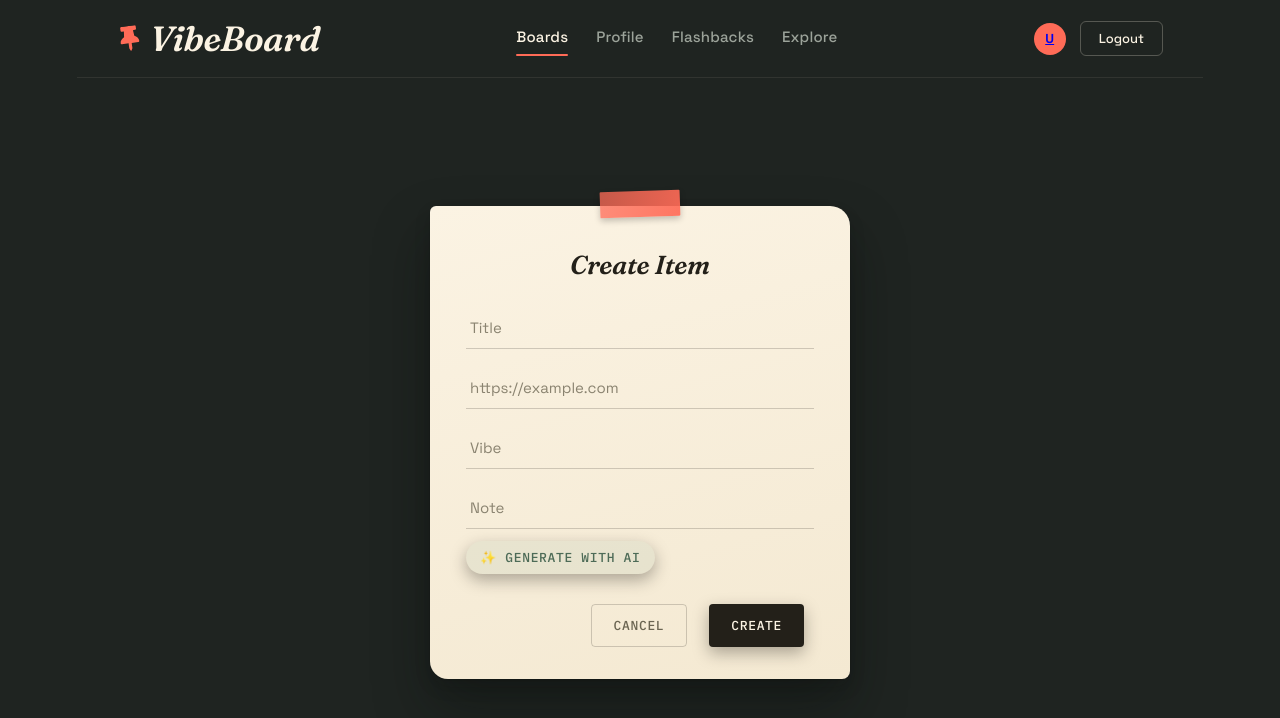
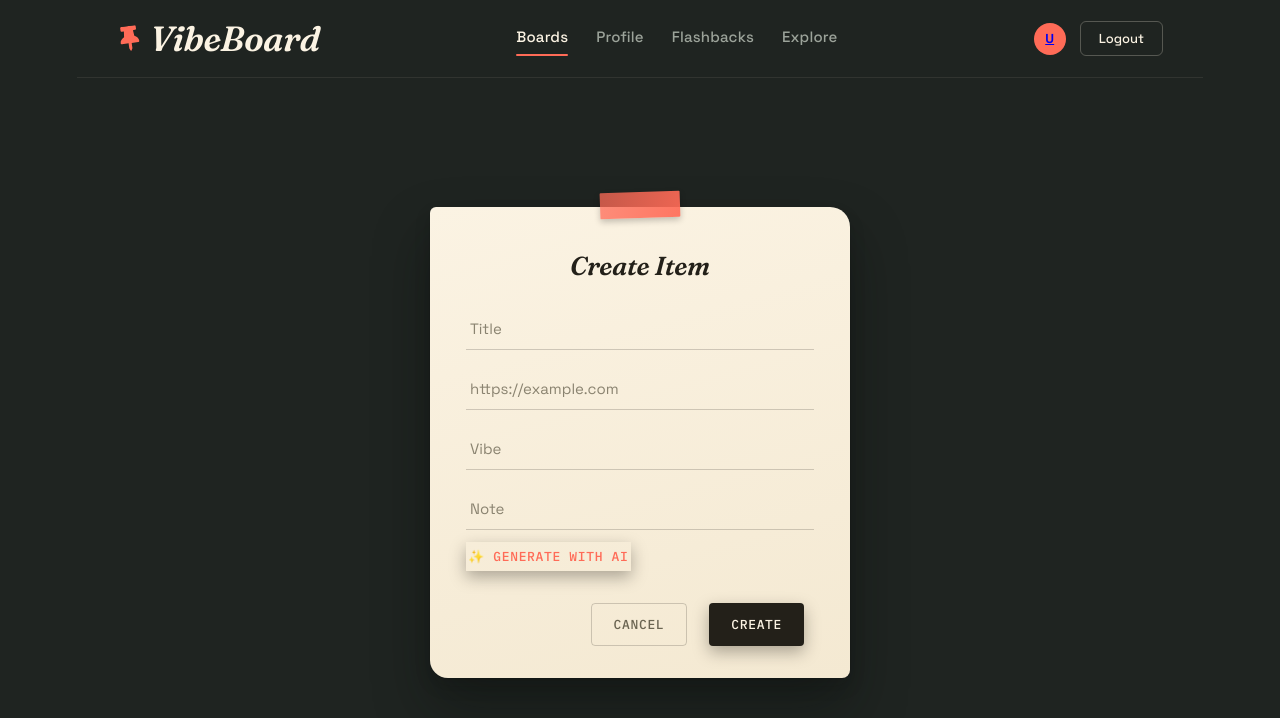
Before and after one commit to ImanAmirr/VibeBoard, a React app in the folder frontend/: page /boards/1/items/new in a window 1280 px wide. Shown: the top 718 px of the page. Built offline with nearby package versions, Linux system fonts and the light colour scheme; no server answers; the HTML template or start-up script is replaced by a standard one.

Commit message:
css changes

```diff
--- a/frontend/src/pages/board.css
+++ b/frontend/src/pages/board.css
@@ -496,32 +496,33 @@
   display: inline-flex !important;
   width: auto !important;
   align-items: center;
-  gap: 6px;
+  gap: 8px;
   align-self: flex-start;
   font-family: 'IBM Plex Mono', monospace;
-  font-size: 11px;
-  font-weight: 500;
-  letter-spacing: 0.04em;
+  font-size: 12px;
+  font-weight: 600;
+  letter-spacing: 0.28em;
   text-transform: uppercase;
-  padding: 8px 14px !important;
-  margin: -6px 0 20px !important;
-  border-radius: 999px !important;
+  padding: 6px 2px !important;
+  margin: -6px 0 22px !important;
+  border-radius: 0 !important;
   border: none !important;
-  background: rgba(143, 169, 152, 0.14) !important;
-  color: #4d6b57 !important;
+  background: transparent !important;
+  color: var(--tape-coral) !important;
   cursor: pointer;
-  transition: transform .18s ease, box-shadow .18s ease, background .18s ease, color .18s ease;
+  transition: opacity .18s ease, letter-spacing .18s ease, transform .18s ease;
 }
 
 .generate-btn:hover:not(:disabled) {
-  background: var(--tape-sage) !important;
-  color: var(--ink) !important;
-  transform: translateY(-2px);
-  box-shadow: 0 8px 16px rgba(143,169,152,0.35);
+  opacity: 0.75;
+  transform: translateX(2px);
+  background: transparent !important;
+  color: var(--tape-coral) !important;
+  box-shadow: none;
 }
 
 .generate-btn:disabled {
-  opacity: 0.55;
+  opacity: 0.4;
   cursor: not-allowed;
   transform: none;
   box-shadow: none;
```
